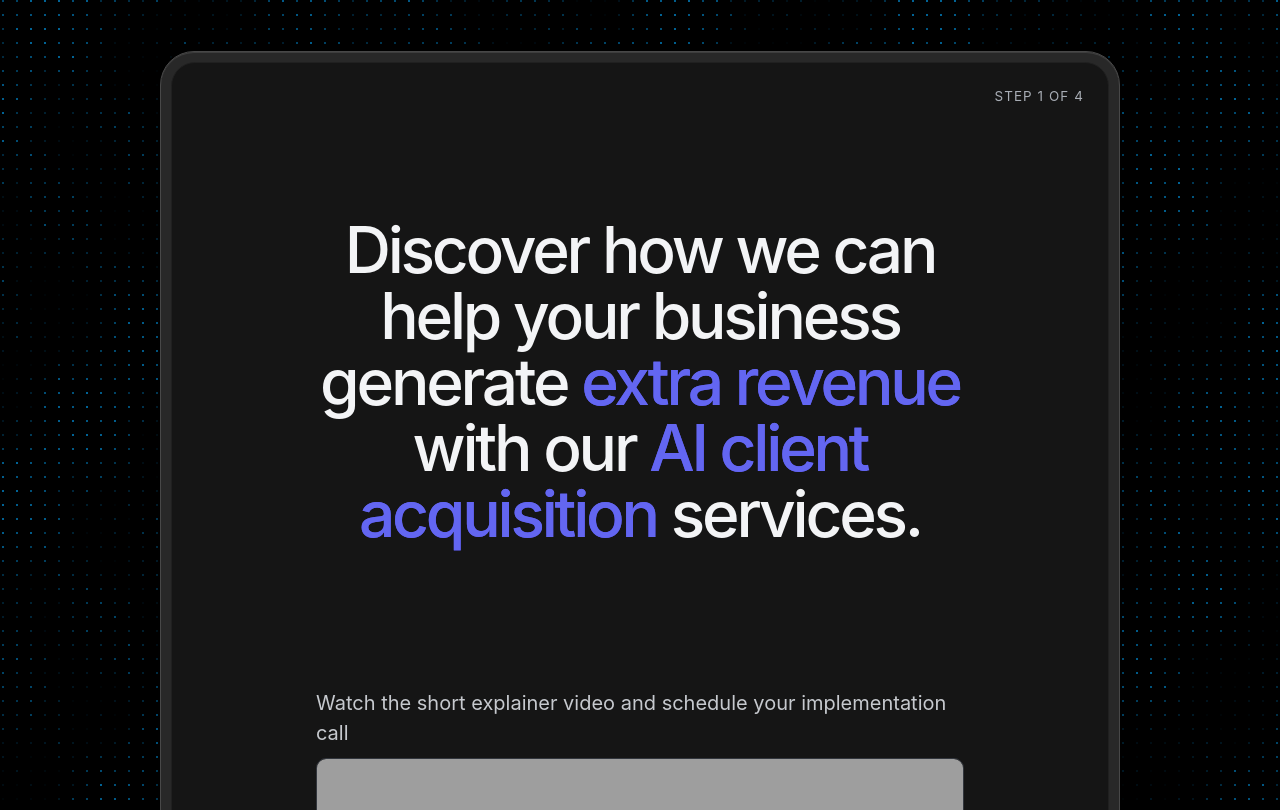
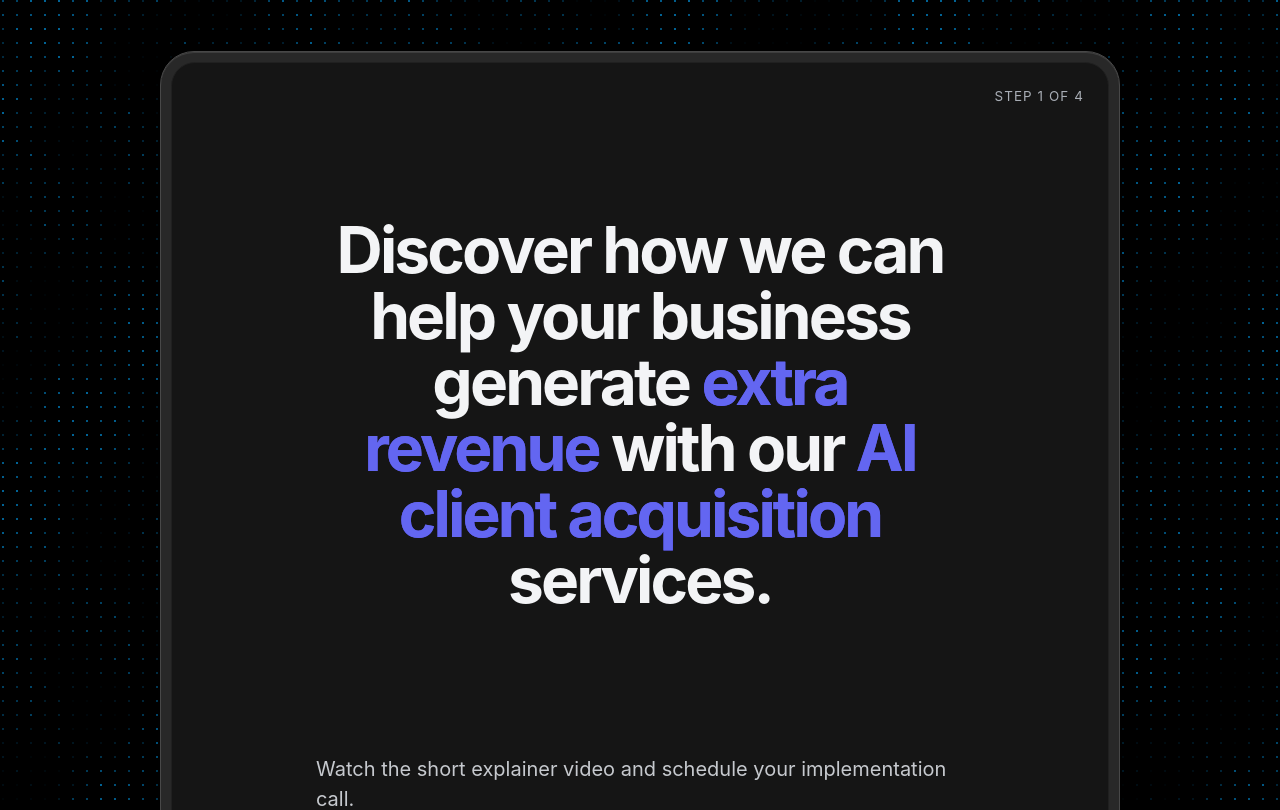
Before and after one commit to kristianneuhen/NeuhenAI, a Flask app: page /acquire in a window 1280 px wide. Shown: the top 810 px of the page. Run offline with Flask 3, Linux system fonts and the light colour scheme; grey boxes are pictures that could not be loaded.

Commit message:
Match acquisition heading typography and punctuation

```diff
--- a/static/styles.css
+++ b/static/styles.css
@@ -144,7 +144,15 @@ body:has(.hero-outside) { padding: 0; }
 }
 .acquire-intro .hero-title,
 .acquire-intro .lead { margin-left: auto; margin-right: auto; }
-.acquire-intro .hero-title { color: #f3f4f6; font-size: clamp(2.2rem, 5vw, 4.1rem); max-width: none; width: 100%; }
+.acquire-intro .hero-title {
+  color: #f3f4f6;
+  font-size: clamp(2.2rem, 5vw, 4.1rem);
+  font-weight: 700;
+  letter-spacing: -.045em;
+  line-height: 1.03;
+  max-width: none;
+  width: 100%;
+}
 .acquire-accent {
   background: linear-gradient(to top, #4f46e5, #6366f1);
   background-clip: text;
--- a/templates/_acquisition_panel.html
+++ b/templates/_acquisition_panel.html
@@ -2,7 +2,7 @@
   {% if show_acquire_intro %}
   <div class="acquire-intro" aria-labelledby="acquire-title">
     <h1 id="acquire-title" class="hero-title">Discover how we can help your business generate <span class="acquire-accent">extra revenue</span> with our <span class="acquire-accent">AI client acquisition</span> services.</h1>
-    <p class="lead">Watch the short explainer video and schedule your implementation call</p>
+    <p class="lead">Watch the short explainer video and schedule your implementation call.</p>
   </div>
   {% endif %}
 
```
